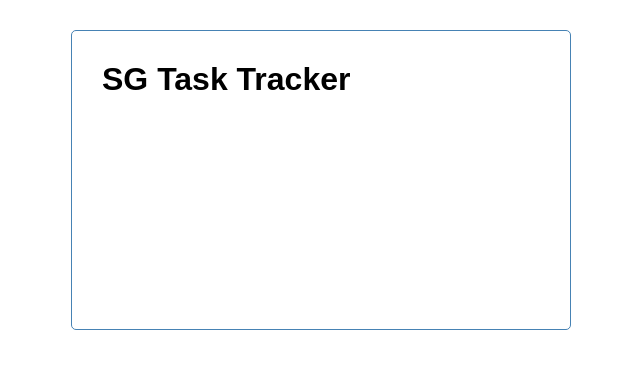
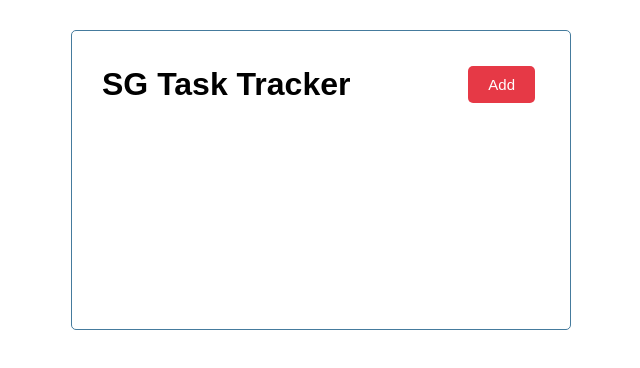
Before and after one commit to sangar3/TaskTrackerApp, a React (Create React App) app in the folder my-app/: page / in a window 1280 px wide. Shown: the top 368 px of the page, without its empty margins (319-959 px from the left). Built offline with nearby package versions, Linux system fonts and the light colour scheme.

Commit message:
added button with styling color

```diff
--- a/my-app/src/components/Header.js
+++ b/my-app/src/components/Header.js
@@ -2,8 +2,9 @@
 
 const Header = ({ title }) => {
     return (
-        <header>
+        <header className='header'>
             <h1>{title}</h1>
+            <button className='btn'>Add</button>
         </header>
     )
 }
--- a/my-app/src/index.css
+++ b/my-app/src/index.css
@@ -14,7 +14,7 @@
   margin: 30px auto;
   overflow: auto;
   min-height: 300px;
-  border: 1px solid steelblue;
+  border: 1px solid #457b9d;
   padding: 30px;
   border-radius: 5px;
 }
@@ -28,7 +28,7 @@
 
 .btn {
   display: inline-block;
-  background: #000;
+  background: #e63946;
   color: #fff;
   border: none;
   padding: 10px 20px;
```
